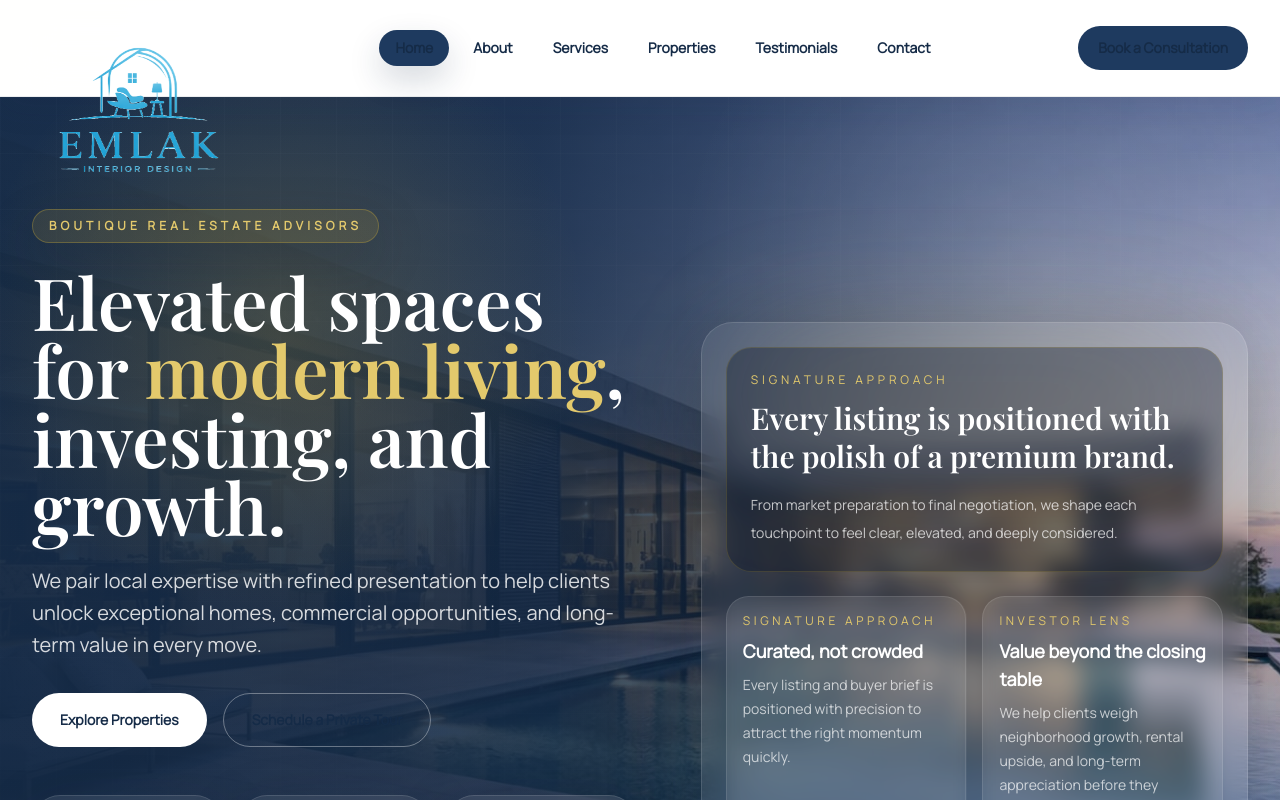
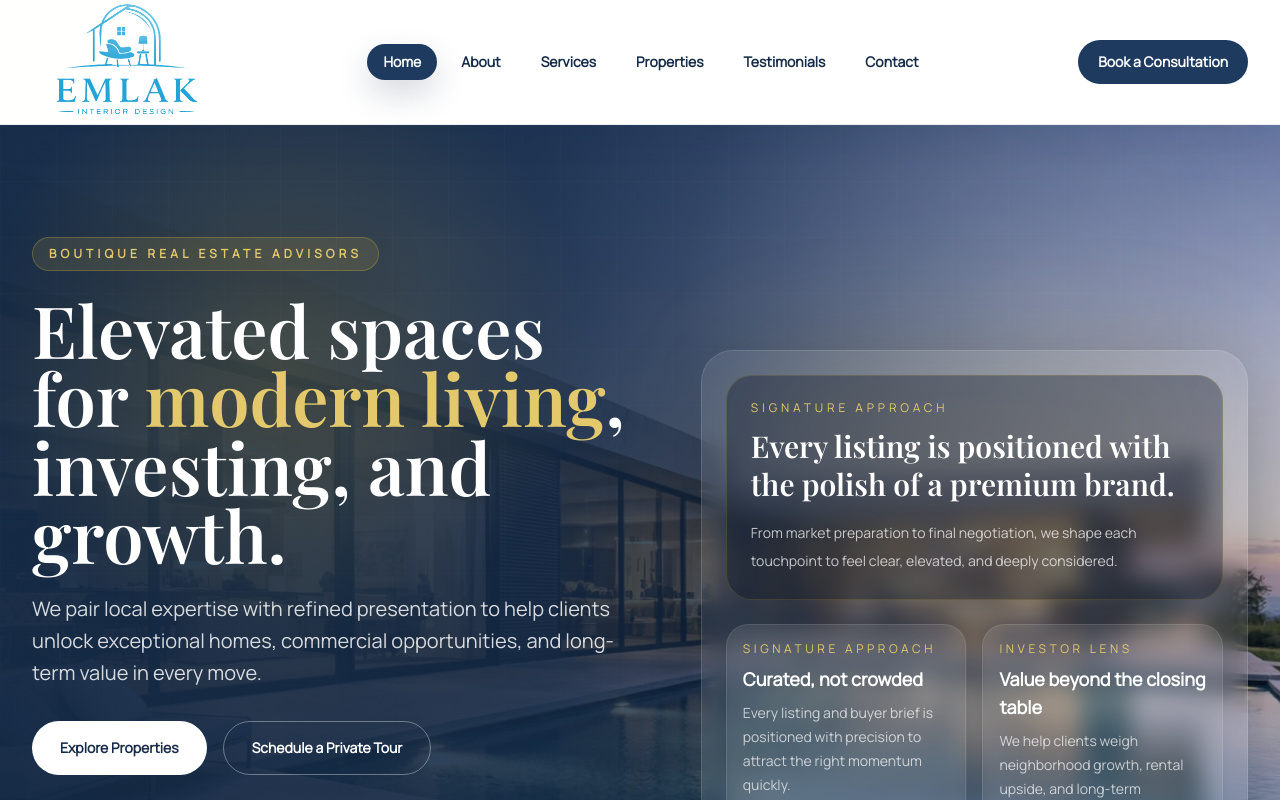
Before and after one commit to Zuvairiya7197/react-next-single-page, a Next.js app: page / in a window 1280 px wide. Shown: the top 800 px of the page. Built offline with nearby package versions, Linux system fonts and the light colour scheme.

Commit message:
fixed a few colors

```diff
--- a/components/Footer.tsx
+++ b/components/Footer.tsx
@@ -27,6 +27,7 @@ export function Footer() {
               src="/images/emlak-logo.png"
               alt="Emlak logo"
               fill
+              sizes="192px"
               className="object-contain"
             />
           </div>
--- a/components/Hero.tsx
+++ b/components/Hero.tsx
@@ -14,6 +14,7 @@ export function Hero() {
           src="/images/1st.jpeg"
           alt="Stylized exterior illustration of a premium modern residence"
           fill
+          sizes="100vw"
           priority
           className="object-cover"
         />
@@ -47,6 +48,7 @@ export function Hero() {
             <a
               href="#contact"
               className="inline-flex items-center justify-center rounded-full border border-white/35 bg-transparent px-7 py-4 text-sm font-semibold text-white transition hover:-translate-y-0.5 hover:border-[var(--color-gold-400)] hover:bg-white/10"
+              style={{ color: '#ffffff' }}
             >
               Schedule a Private Tour
             </a>
--- a/components/Navbar.tsx
+++ b/components/Navbar.tsx
@@ -78,13 +78,13 @@ export function Navbar() {
 
   return (
     <header className="sticky top-0 z-50 border-b border-[rgba(21,43,71,0.08)] bg-[rgba(255,255,255,0.96)] shadow-[0_10px_35px_rgba(21,43,71,0.08)] backdrop-blur-xl">
-      <div className="mx-auto flex max-w-7xl items-center justify-between px-6 py-2 lg:px-8">
+      <div className="mx-auto flex min-h-[6.5rem] max-w-7xl items-center justify-between px-6 py-4 lg:min-h-[7rem] lg:px-8">
         <a
           href="#home"
-          className="relative flex items-center"
+          className="relative flex shrink-0 items-center"
           aria-label="Emlak Real Estate LLC home"
         >
-          <div className="relative h-16 w-[10.5rem] sm:h-20 sm:w-[13.5rem]">
+          <div className="flex h-[4.75rem] w-[10rem] items-center sm:h-[5.25rem] sm:w-[11rem] lg:h-[5.75rem] lg:w-[12rem]">
             <Image
               src="/images/emlak-logo.png"
               alt="Emlak logo"
@@ -114,6 +114,7 @@ export function Navbar() {
                     ? 'bg-[var(--color-slate-700)] text-white shadow-[0_14px_32px_rgba(21,43,71,0.18)]'
                     : 'text-[var(--color-slate-500)] hover:bg-[rgba(30,58,95,0.08)] hover:text-[var(--color-slate-700)]'
                 }`}
+                style={isActive ? { color: '#ffffff' } : undefined}
               >
                 {item.label}
               </a>
@@ -124,6 +125,7 @@ export function Navbar() {
         <a
           href="#contact"
           className="hidden rounded-full bg-[var(--color-slate-700)] px-5 py-3 text-sm font-semibold text-white transition hover:bg-[var(--color-slate-900)] md:inline-flex"
+          style={{ color: '#ffffff' }}
         >
           Book a Consultation
         </a>
@@ -160,6 +162,7 @@ export function Navbar() {
                       ? 'bg-[var(--color-slate-700)] text-white'
                       : 'bg-[var(--color-surface-strong)] text-[var(--color-slate-700)]'
                   }`}
+                  style={isActive ? { color: '#ffffff' } : undefined}
                 >
                   {item.label}
                 </a>
@@ -169,6 +172,7 @@ export function Navbar() {
               href="#contact"
               onClick={() => setIsOpen(false)}
               className="mt-2 rounded-2xl bg-[var(--color-slate-700)] px-4 py-3 text-center text-sm font-semibold text-white"
+              style={{ color: '#ffffff' }}
             >
               Book a Consultation
             </a>
```
